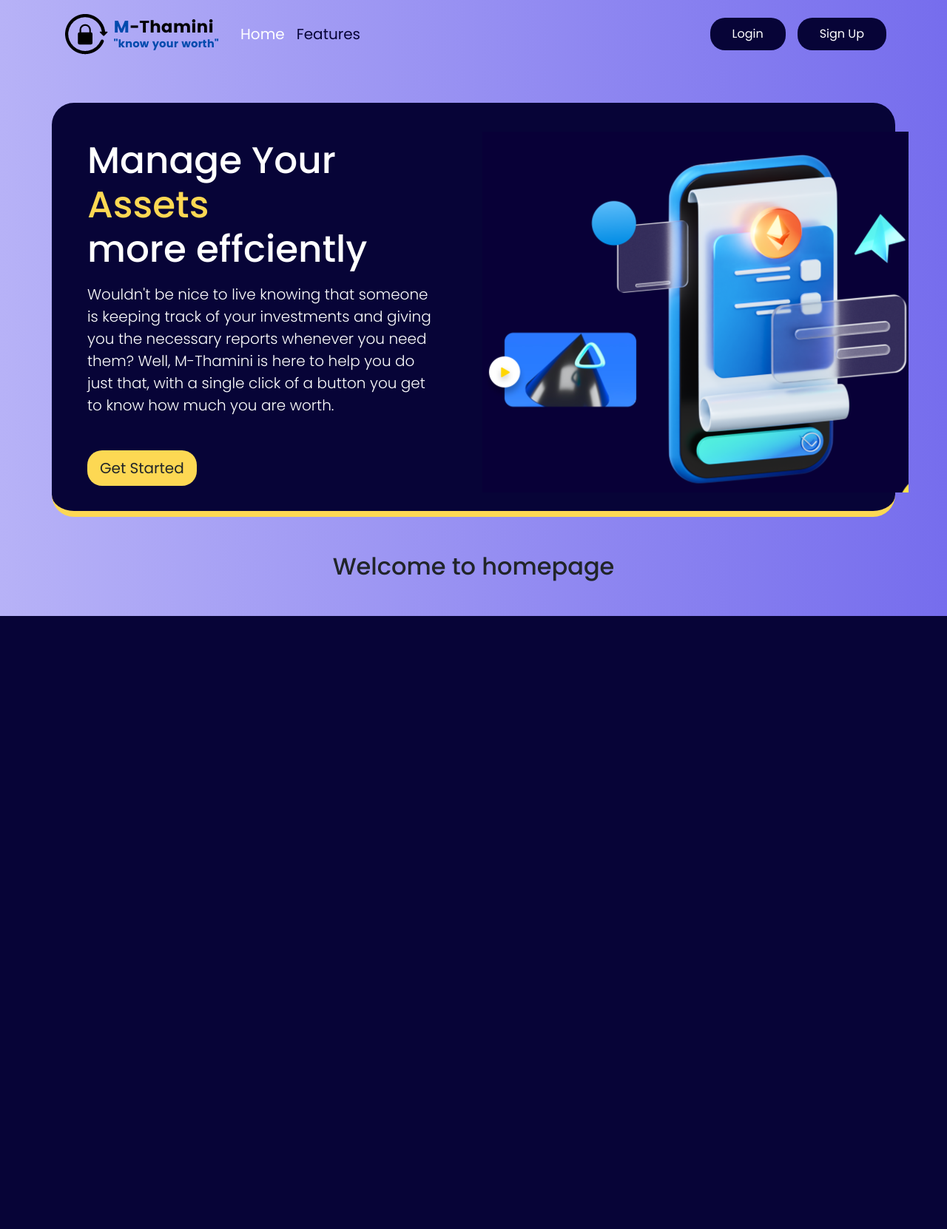
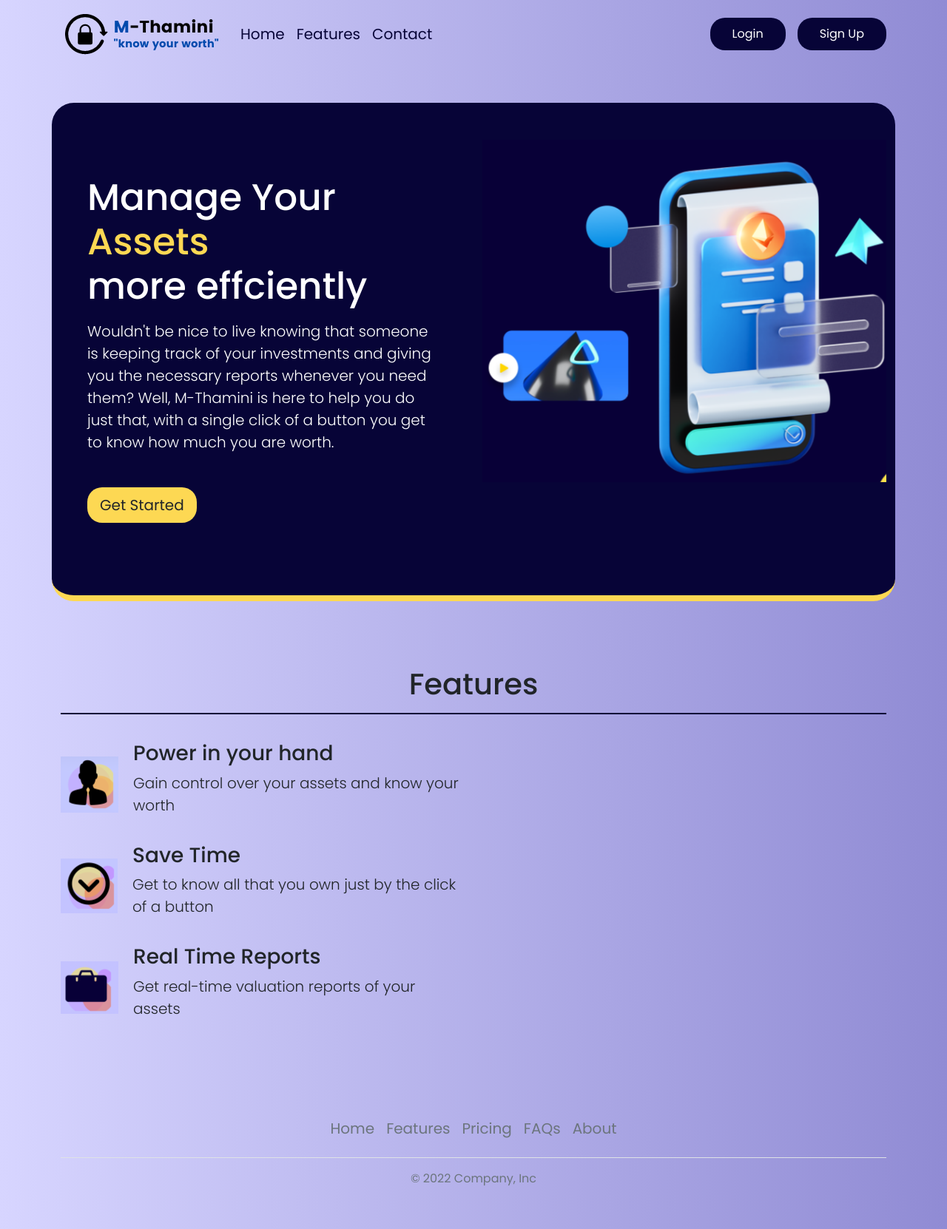
Before and after one commit to Vonmak/m-thamini, a Flask app: page / in a window 1280 px wide. Shown: the whole page at 74% size. Before the commit the page ends 833 px from the top, so only its background shows below. Run offline with Flask 2, Linux system fonts and the light colour scheme.

Commit message:
Integrated all the features of the landing page UI

```diff
--- a/app/static/css/styles.css
+++ b/app/static/css/styles.css
@@ -14,7 +14,7 @@
 }
 
 body {
-      background-image: linear-gradient(to right, #b7b2f7, #766ded);
+      background-image: linear-gradient(to right, #d7d5ff, #908bd4);
       font-family: 'Poppins', sans-serif;
 }
 
@@ -41,12 +41,13 @@ body {
 .hero-wrapper {
       background-color: var(--heroColor);
       max-height: 100%;
-      height: 70vh;
+      /* height: 70vh; */
       border-radius: 30px;
       border-bottom: 8px solid var(--secondaryColor);
       display: flex;
       justify-content: space-between;
       align-items: center;
+      padding: 50px 0px;
 }
 
 .hero-content {
@@ -66,3 +67,18 @@ body {
 .color {
       color: var(--secondaryColor);
 }
+
+/* FEATURES */
+.feature-heading {
+      padding-bottom: 15px;
+      border-bottom: 2px solid var(--heroColor);
+}
+
+.feature-card {
+      display: flex;
+      justify-content: center;
+      gap: 20px;
+      align-items: center;
+      margin-top: 20px;
+      margin-bottom: 20px;
+}
--- a/app/templates/base.html
+++ b/app/templates/base.html
@@ -28,6 +28,9 @@
     <!-- HERO SECTION -->
     {% include "hero.html" %} {% block content %} {% endblock %}
 
+    <!-- FOOTER SECTION -->
+    {% include "footer.html" %}
+
     <!-- JavaScript Bundle with Popper -->
     <script
       src="https://cdn.jsdelivr.net/npm/bootstrap@5.2.0-beta1/dist/js/bootstrap.bundle.min.js"
--- /dev/null
+++ b/app/templates/features.html
@@ -0,0 +1,46 @@
+<section class="features py-4">
+  <div class="container">
+    <h2 class="text-center my-3 fs-1 feature-heading">Features</h2>
+    <div class="row row-cols-lg-2 row-cols-md-2 row-cols-sm-1">
+      <div class="col-md-6">
+        <div class="feature-card">
+          <img
+            src="{{url_for('static', filename='images/feature1.png')}}"
+            alt=""
+            class="feature-img"
+          />
+          <div class="feature-body">
+            <h3 class="feature-title">Power in your hand</h3>
+            <p class="lead">
+              Gain control over your assets and know your worth
+            </p>
+          </div>
+        </div>
+        <div class="feature-card">
+          <img
+            src="{{url_for('static', filename='images/feature2.png')}}"
+            alt=""
+            class="feature-img"
+          />
+          <div class="feature-body">
+            <h3 class="feature-title">Save Time</h3>
+            <p class="lead">
+              Get to know all that you own just by the click of a button
+            </p>
+          </div>
+        </div>
+        <div class="feature-card">
+          <img
+            src="{{url_for('static', filename='images/feature3.png')}}"
+            alt=""
+            class="feature-img"
+          />
+          <div class="feature-body">
+            <h3 class="feature-title">Real Time Reports</h3>
+            <p class="lead">Get real-time valuation reports of your assets</p>
+          </div>
+        </div>
+      </div>
+    </div>
+  </div>
+</section>
--- /dev/null
+++ b/app/templates/footer.html
@@ -0,0 +1,22 @@
+<div class="container">
+  <footer class="py-3 my-4">
+    <ul class="nav justify-content-center border-bottom pb-3 mb-3">
+      <li class="nav-item">
+        <a href="#" class="nav-link px-2 text-muted">Home</a>
+      </li>
+      <li class="nav-item">
+        <a href="#" class="nav-link px-2 text-muted">Features</a>
+      </li>
+      <li class="nav-item">
+        <a href="#" class="nav-link px-2 text-muted">Pricing</a>
+      </li>
+      <li class="nav-item">
+        <a href="#" class="nav-link px-2 text-muted">FAQs</a>
+      </li>
+      <li class="nav-item">
+        <a href="#" class="nav-link px-2 text-muted">About</a>
+      </li>
+    </ul>
+    <p class="text-center text-muted">&copy; 2022 Company, Inc</p>
+  </footer>
+</div>
--- a/app/templates/header.html
+++ b/app/templates/header.html
@@ -24,10 +24,13 @@
     >
       <ul class="navbar-nav me-auto mb-2 mb-lg-0">
         <li class="nav-item">
-          <a class="nav-link active" aria-current="page" href="#">Home</a>
+          <a class="nav-link" href="#">Home</a>
         </li>
         <li class="nav-item">
           <a class="nav-link" href="#">Features</a>
+        </li>
+        <li class="nav-item">
+          <a class="nav-link" href="#">Contact</a>
         </li>
       </ul>
       <a href="">
--- a/app/templates/hero.html
+++ b/app/templates/hero.html
@@ -1,25 +1,30 @@
 <section class="hero my-5">
+  <div class="container hero-wrapper">
     <div class="container">
-    <div class="row row-cols-lg-2 row-cols-md-2 row-cols-sm-1 hero-wrapper">
+      <div
+        class="row row-cols-lg-2 row-cols-md-1 row-cols-sm-1 row-cols-sm-mx-2"
+      >
         <div class="hero-content col-md-5 p-5">
           <h1>
             Manage Your <span class="color">Assets</span><br />
             more effciently
           </h1>
           <p class="lead mt-3 lh-3">
-          Wouldn't be nice to live knowing that someone is keeping track of your
-          investments and giving you the necessary reports whenever you need
-          them? Well, M-Thamini is here to help you do just that, with a single
-          click of a button you get to know how much you are worth.
+            Wouldn't be nice to live knowing that someone is keeping track of
+            your investments and giving you the necessary reports whenever you
+            need them? Well, M-Thamini is here to help you do just that, with a
+            single click of a button you get to know how much you are worth.
           </p>
           <button class="btn btn-lg hero-btn">Get Started</button>
         </div>
-      <div class="hero-image col-md-5p-5">
+        <div class="hero-image col-md-5 col-sm-d-none">
           <img
+            class="img-fluid"
             src="{{url_for('static', filename='images/hero.png')}}"
             alt="Hero Image"
           />
         </div>
       </div>
     </div>
+  </div>
 </section>
--- a/app/templates/index.html
+++ b/app/templates/index.html
@@ -1,5 +1,3 @@
 {% extends "base.html" %} {% block content %}
-<div class="my-5">
-  <h2 class="text-center">Welcome to homepage</h2>
-</div>
+<div class="my-5">{% include "features.html" %}</div>
 {% endblock %}
```
Also changed, not shown: app/static/images/feature1.png (added), app/static/images/feature2.png (added), app/static/images/feature3.png (added), app/static/images/features.png (added). Lines whose indentation alone changed are shown as unchanged.
